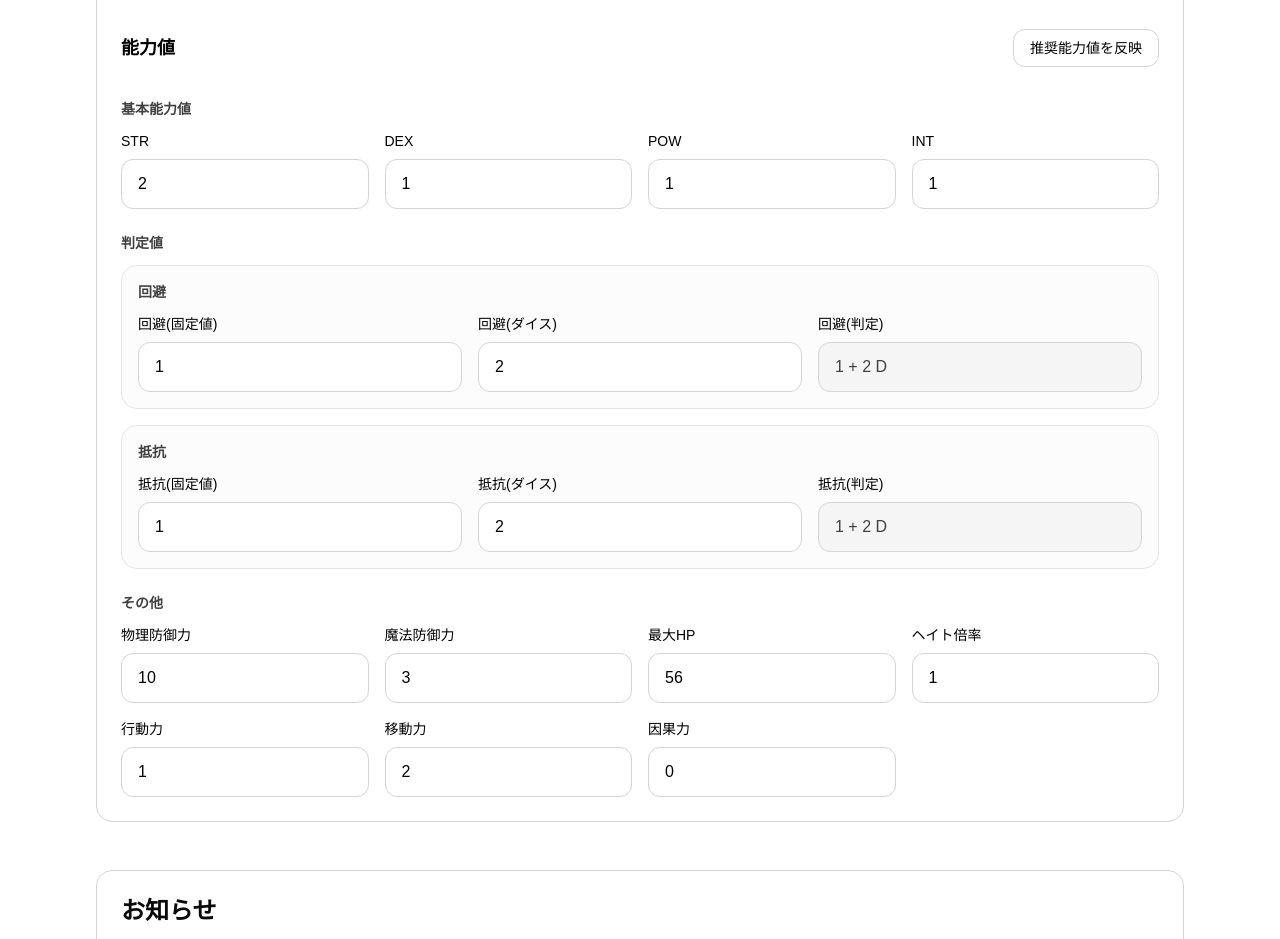
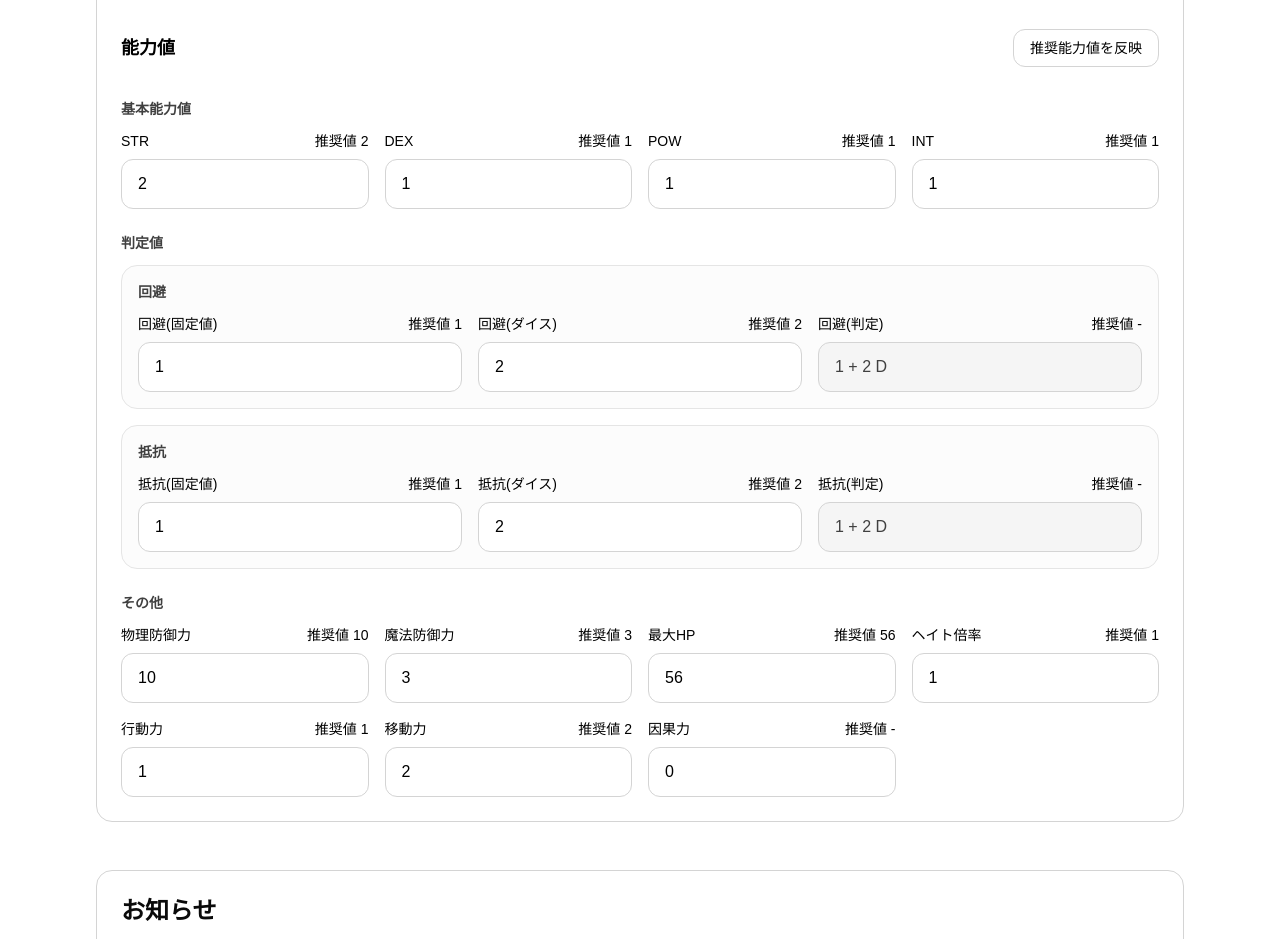
Before and after one commit to ramune428/lhtrpg_webapp_challenge, a Next.js app in the folder frontend/: page /enemy in a window 1280 px wide. Shown: the part 3000-3939 px from the top of the page. Built offline with nearby package versions, Linux system fonts and the light colour scheme.

Commit message:
Show recommended values beside enemy ability fields

```diff
--- a/frontend/app/enemy/page.tsx
+++ b/frontend/app/enemy/page.tsx
@@ -460,7 +460,10 @@ export default function EnemyPage() {
                 </h3>
                 <div className="grid gap-4 sm:grid-cols-2 lg:grid-cols-4">
                   <div>
-                    <label className="mb-2 block text-sm font-medium">STR</label>
+                    <div className="mb-2 flex items-center justify-between gap-3 text-sm font-medium">
+                      <label>STR</label>
+                      <span>推奨値 {calculated.strength}</span>
+                    </div>
                     <input
                       type="number"
                       min={0}
@@ -475,7 +478,10 @@ export default function EnemyPage() {
                     />
                   </div>
                   <div>
-                    <label className="mb-2 block text-sm font-medium">DEX</label>
+                    <div className="mb-2 flex items-center justify-between gap-3 text-sm font-medium">
+                      <label>DEX</label>
+                      <span>推奨値 {calculated.dexterity}</span>
+                    </div>
                     <input
                       type="number"
                       min={0}
@@ -490,7 +496,10 @@ export default function EnemyPage() {
                     />
                   </div>
                   <div>
-                    <label className="mb-2 block text-sm font-medium">POW</label>
+                    <div className="mb-2 flex items-center justify-between gap-3 text-sm font-medium">
+                      <label>POW</label>
+                      <span>推奨値 {calculated.power}</span>
+                    </div>
                     <input
                       type="number"
                       min={0}
@@ -502,7 +511,10 @@ export default function EnemyPage() {
                     />
                   </div>
                   <div>
-                    <label className="mb-2 block text-sm font-medium">INT</label>
+                    <div className="mb-2 flex items-center justify-between gap-3 text-sm font-medium">
+                      <label>INT</label>
+                      <span>推奨値 {calculated.intelligence}</span>
+                    </div>
                     <input
                       type="number"
                       min={0}
@@ -530,9 +542,10 @@ export default function EnemyPage() {
                     </div>
                     <div className="grid gap-4 sm:grid-cols-3">
                       <div>
-                        <label className="mb-2 block text-sm font-medium">
-                          回避(固定値)
-                        </label>
+                        <div className="mb-2 flex items-center justify-between gap-3 text-sm font-medium">
+                        <label>回避(固定値)</label>
+                        <span>推奨値 {calculated.avoid}</span>
+                      </div>
                         <input
                           type="number"
                           min={0}
@@ -547,9 +560,10 @@ export default function EnemyPage() {
                         />
                       </div>
                       <div>
-                        <label className="mb-2 block text-sm font-medium">
-                          回避(ダイス)
-                        </label>
+                        <div className="mb-2 flex items-center justify-between gap-3 text-sm font-medium">
+                        <label>回避(ダイス)</label>
+                        <span>推奨値 {calculated.avoidDice}</span>
+                      </div>
                         <input
                           type="number"
                           min={0}
@@ -564,9 +578,10 @@ export default function EnemyPage() {
                         />
                       </div>
                       <div>
-                        <label className="mb-2 block text-sm font-medium">
-                          回避(判定)
-                        </label>
+                        <div className="mb-2 flex items-center justify-between gap-3 text-sm font-medium">
+                        <label>回避(判定)</label>
+                        <span>推奨値 -</span>
+                      </div>
                         <input
                           type="text"
                           value={`${form.avoid} + ${form.avoidDice} D`}
@@ -583,9 +598,10 @@ export default function EnemyPage() {
                     </div>
                     <div className="grid gap-4 sm:grid-cols-3">
                       <div>
-                        <label className="mb-2 block text-sm font-medium">
-                          抵抗(固定値)
-                        </label>
+                        <div className="mb-2 flex items-center justify-between gap-3 text-sm font-medium">
+                        <label>抵抗(固定値)</label>
+                        <span>推奨値 {calculated.resist}</span>
+                      </div>
                         <input
                           type="number"
                           min={0}
@@ -600,9 +616,10 @@ export default function EnemyPage() {
                         />
                       </div>
                       <div>
-                        <label className="mb-2 block text-sm font-medium">
-                          抵抗(ダイス)
-                        </label>
+                        <div className="mb-2 flex items-center justify-between gap-3 text-sm font-medium">
+                        <label>抵抗(ダイス)</label>
+                        <span>推奨値 {calculated.resistDice}</span>
+                      </div>
                         <input
                           type="number"
                           min={0}
@@ -617,9 +634,10 @@ export default function EnemyPage() {
                         />
                       </div>
                       <div>
-                        <label className="mb-2 block text-sm font-medium">
-                          抵抗(判定)
-                        </label>
+                        <div className="mb-2 flex items-center justify-between gap-3 text-sm font-medium">
+                        <label>抵抗(判定)</label>
+                        <span>推奨値 -</span>
+                      </div>
                         <input
                           type="text"
                           value={`${form.resist} + ${form.resistDice} D`}
@@ -638,9 +656,10 @@ export default function EnemyPage() {
                 </h3>
                 <div className="grid gap-4 sm:grid-cols-2 lg:grid-cols-4">
                   <div>
-                    <label className="mb-2 block text-sm font-medium">
-                      物理防御力
-                    </label>
+                    <div className="mb-2 flex items-center justify-between gap-3 text-sm font-medium">
+                      <label>物理防御力</label>
+                      <span>推奨値 {calculated.physicalDefense}</span>
+                    </div>
                     <input
                       type="number"
                       min={0}
@@ -655,9 +674,10 @@ export default function EnemyPage() {
                     />
                   </div>
                   <div>
-                    <label className="mb-2 block text-sm font-medium">
-                      魔法防御力
-                    </label>
+                    <div className="mb-2 flex items-center justify-between gap-3 text-sm font-medium">
+                      <label>魔法防御力</label>
+                      <span>推奨値 {calculated.magicDefense}</span>
+                    </div>
                     <input
                       type="number"
                       min={0}
@@ -672,7 +692,10 @@ export default function EnemyPage() {
                     />
                   </div>
                   <div>
-                    <label className="mb-2 block text-sm font-medium">最大HP</label>
+                    <div className="mb-2 flex items-center justify-between gap-3 text-sm font-medium">
+                      <label>最大HP</label>
+                      <span>推奨値 {calculated.hitPoint}</span>
+                    </div>
                     <input
                       type="number"
                       min={0}
@@ -687,9 +710,10 @@ export default function EnemyPage() {
                     />
                   </div>
                   <div>
-                    <label className="mb-2 block text-sm font-medium">
-                      ヘイト倍率
-                    </label>
+                    <div className="mb-2 flex items-center justify-between gap-3 text-sm font-medium">
+                      <label>ヘイト倍率</label>
+                      <span>推奨値 {calculated.hate}</span>
+                    </div>
                     <input
                       type="number"
                       min={0}
@@ -701,7 +725,10 @@ export default function EnemyPage() {
                     />
                   </div>
                   <div>
-                    <label className="mb-2 block text-sm font-medium">行動力</label>
+                    <div className="mb-2 flex items-center justify-between gap-3 text-sm font-medium">
+                      <label>行動力</label>
+                      <span>推奨値 {calculated.action}</span>
+                    </div>
                     <input
                       type="number"
                       min={0}
@@ -716,7 +743,10 @@ export default function EnemyPage() {
                     />
                   </div>
                   <div>
-                    <label className="mb-2 block text-sm font-medium">移動力</label>
+                    <div className="mb-2 flex items-center justify-between gap-3 text-sm font-medium">
+                      <label>移動力</label>
+                      <span>推奨値 {calculated.move}</span>
+                    </div>
                     <input
                       type="number"
                       min={0}
@@ -728,7 +758,10 @@ export default function EnemyPage() {
                     />
                   </div>
                   <div>
-                    <label className="mb-2 block text-sm font-medium">因果力</label>
+                    <div className="mb-2 flex items-center justify-between gap-3 text-sm font-medium">
+                      <label>因果力</label>
+                      <span>推奨値 -</span>
+                    </div>
                     <input
                       type="number"
                       min={0}
```
